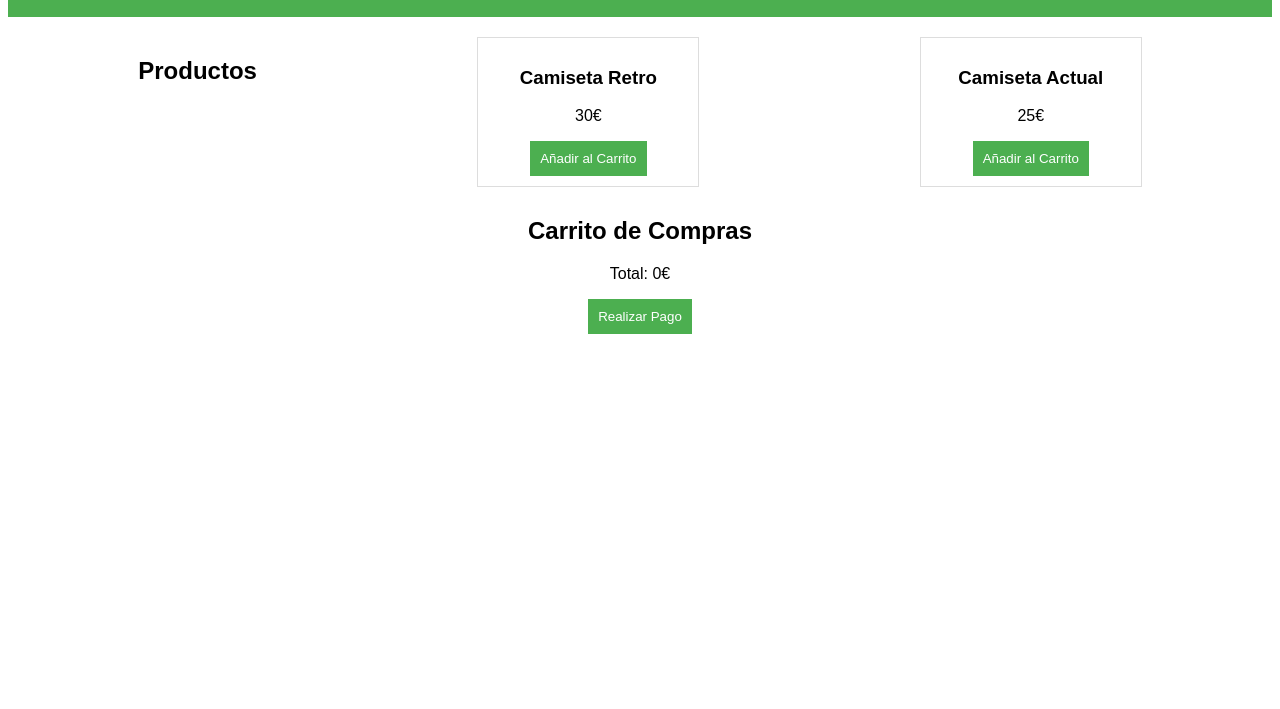
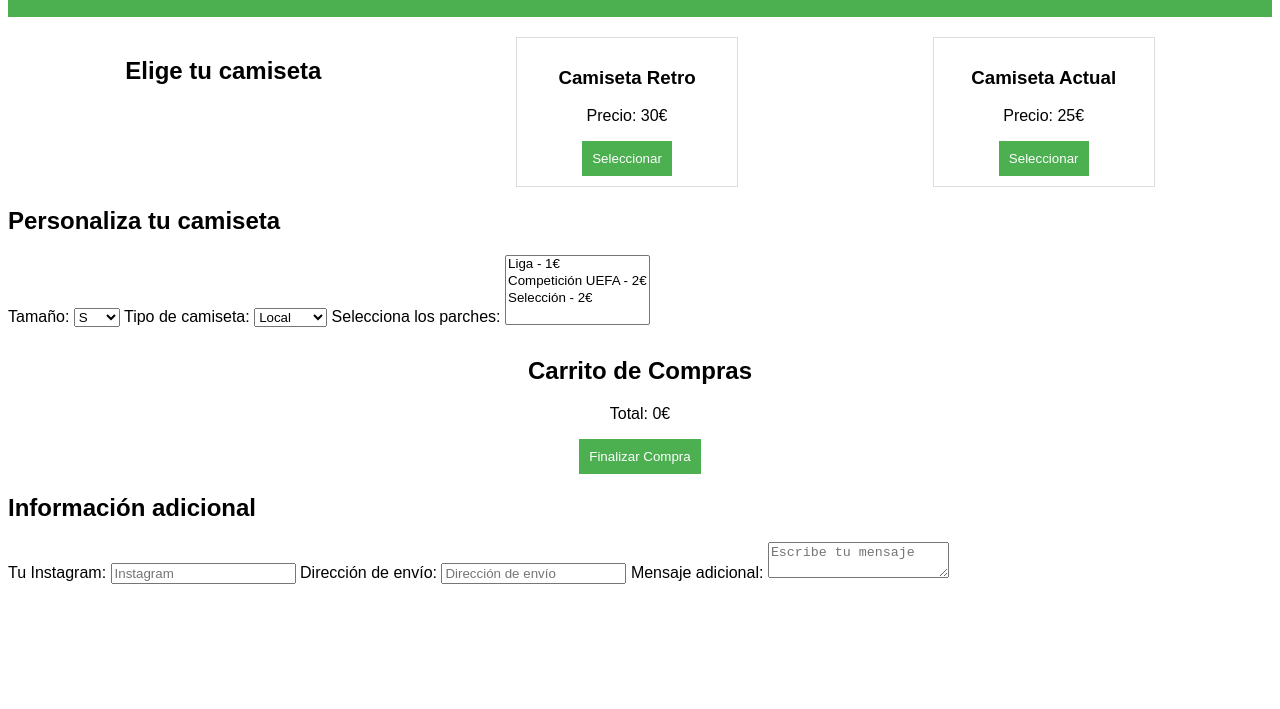
Before and after one commit to pompirompio/FutbolKingSvq, a plain HTML site: page index.html in a window 1280 px wide. Shown: the part 91-800 px from the top of the page. Drawn offline with Linux system fonts and the light colour scheme.

Commit message:
Update index.html

```diff
--- a/index.html
+++ b/index.html
@@ -3,38 +3,87 @@
 <head>
     <meta charset="UTF-8">
     <meta name="viewport" content="width=device-width, initial-scale=1.0">
-    <title>Tienda de Camisetas</title>
+    <title>Tienda Online de Camisetas</title>
     <link rel="stylesheet" href="styles.css">
 </head>
 <body>
 
 <header>
-    <h1>Tienda de Camisetas</h1>
+    <h1>Tienda de Camisetas Personalizadas</h1>
 </header>
 
+<!-- Sección de productos -->
 <section id="productos">
-    <h2>Productos</h2>
-    <div class="producto" id="producto1">
+    <h2>Elige tu camiseta</h2>
+
+    <div class="producto">
         <h3>Camiseta Retro</h3>
-        <p>30€</p>
-        <button onclick="addToCart('Camiseta Retro', 30)">Añadir al Carrito</button>
+        <p>Precio: 30€</p>
+        <button onclick="selectProduct('Camiseta Retro', 30)">Seleccionar</button>
     </div>
-    <div class="producto" id="producto2">
+    <div class="producto">
         <h3>Camiseta Actual</h3>
-        <p>25€</p>
-        <button onclick="addToCart('Camiseta Actual', 25)">Añadir al Carrito</button>
+        <p>Precio: 25€</p>
+        <button onclick="selectProduct('Camiseta Actual', 25)">Seleccionar</button>
     </div>
 </section>
 
+<!-- Opciones de personalización -->
+<section id="personalizacion">
+    <h2>Personaliza tu camiseta</h2>
+
+    <label for="tamano">Tamaño:</label>
+    <select id="tamano">
+        <option value="S">S</option>
+        <option value="M">M</option>
+        <option value="L">L</option>
+        <option value="XL">XL</option>
+        <option value="2XL">2XL</option>
+        <option value="3XL">3XL</option>
+    </select>
+
+    <label for="tipo">Tipo de camiseta:</label>
+    <select id="tipo">
+        <option value="local">Local</option>
+        <option value="visitante">Visitante</option>
+        <option value="tercera">Tercera</option>
+    </select>
+
+    <label for="parches">Selecciona los parches:</label>
+    <select id="parches" multiple>
+        <option value="liga">Liga - 1€</option>
+        <option value="uefa">Competición UEFA - 2€</option>
+        <option value="seleccion">Selección - 2€</option>
+    </select>
+</section>
+
+<!-- Carrito -->
 <section id="carrito">
     <h2>Carrito de Compras</h2>
     <ul id="cartList"></ul>
     <p>Total: <span id="totalPrice">0€</span></p>
-    <button onclick="checkout()">Realizar Pago</button>
+    <button onclick="checkout()">Finalizar Compra</button>
 </section>
 
+<!-- Información adicional -->
+<section id="informacion-adicional">
+    <h2>Información adicional</h2>
+    <form id="formulario">
+        <label for="instagram">Tu Instagram:</label>
+        <input type="text" id="instagram" placeholder="Instagram" required>
+
+        <label for="direccion">Dirección de envío:</label>
+        <input type="text" id="direccion" placeholder="Dirección de envío" required>
+
+        <label for="mensaje">Mensaje adicional:</label>
+        <textarea id="mensaje" placeholder="Escribe tu mensaje"></textarea>
+    </form>
+</section>
+
+<!-- Integración de Firebase -->
 <script src="https://www.gstatic.com/firebasejs/8.6.8/firebase-app.js"></script>
 <script src="https://www.gstatic.com/firebasejs/8.6.8/firebase-firestore.js"></script>
 <script src="script.js"></script>
+
 </body>
 </html>
```
